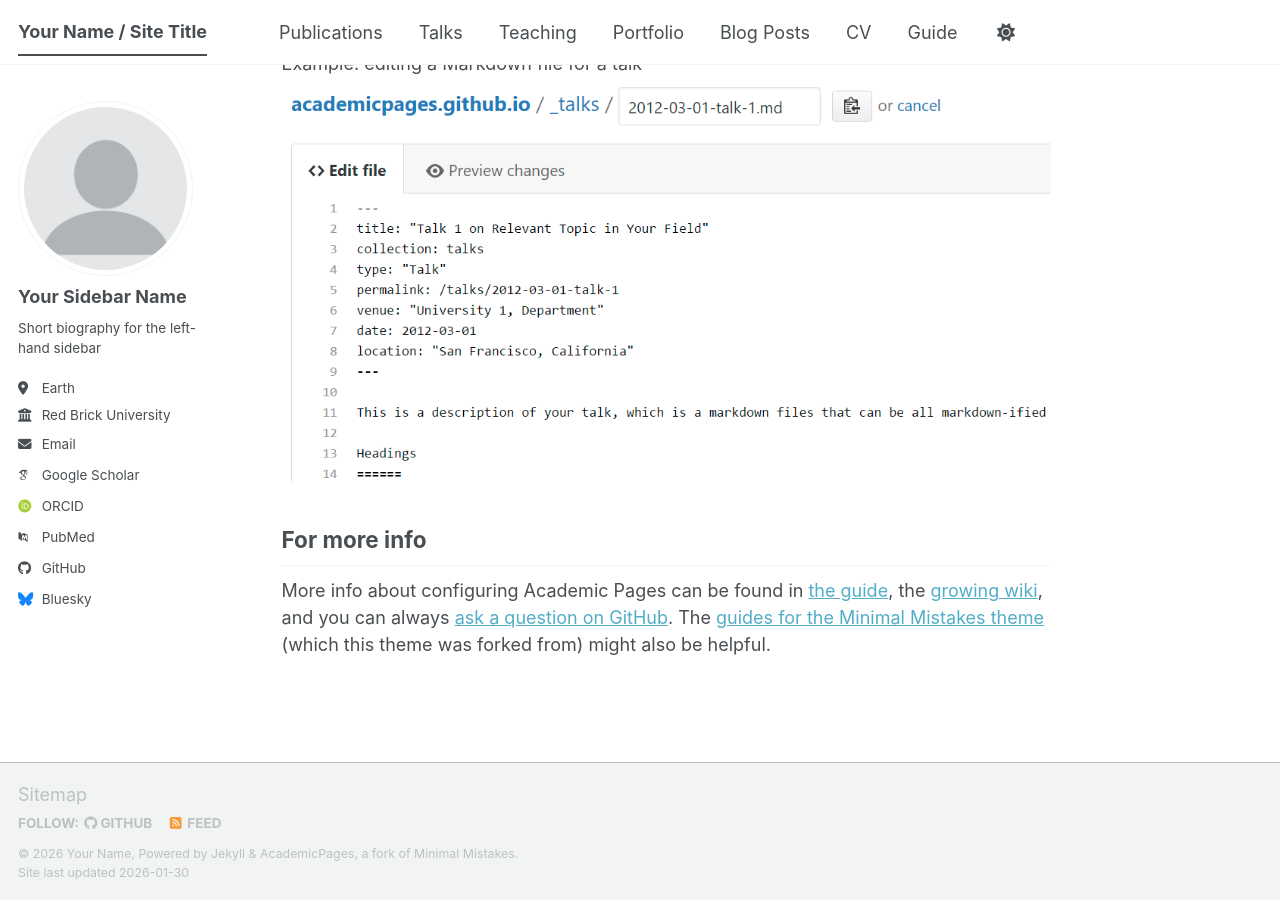
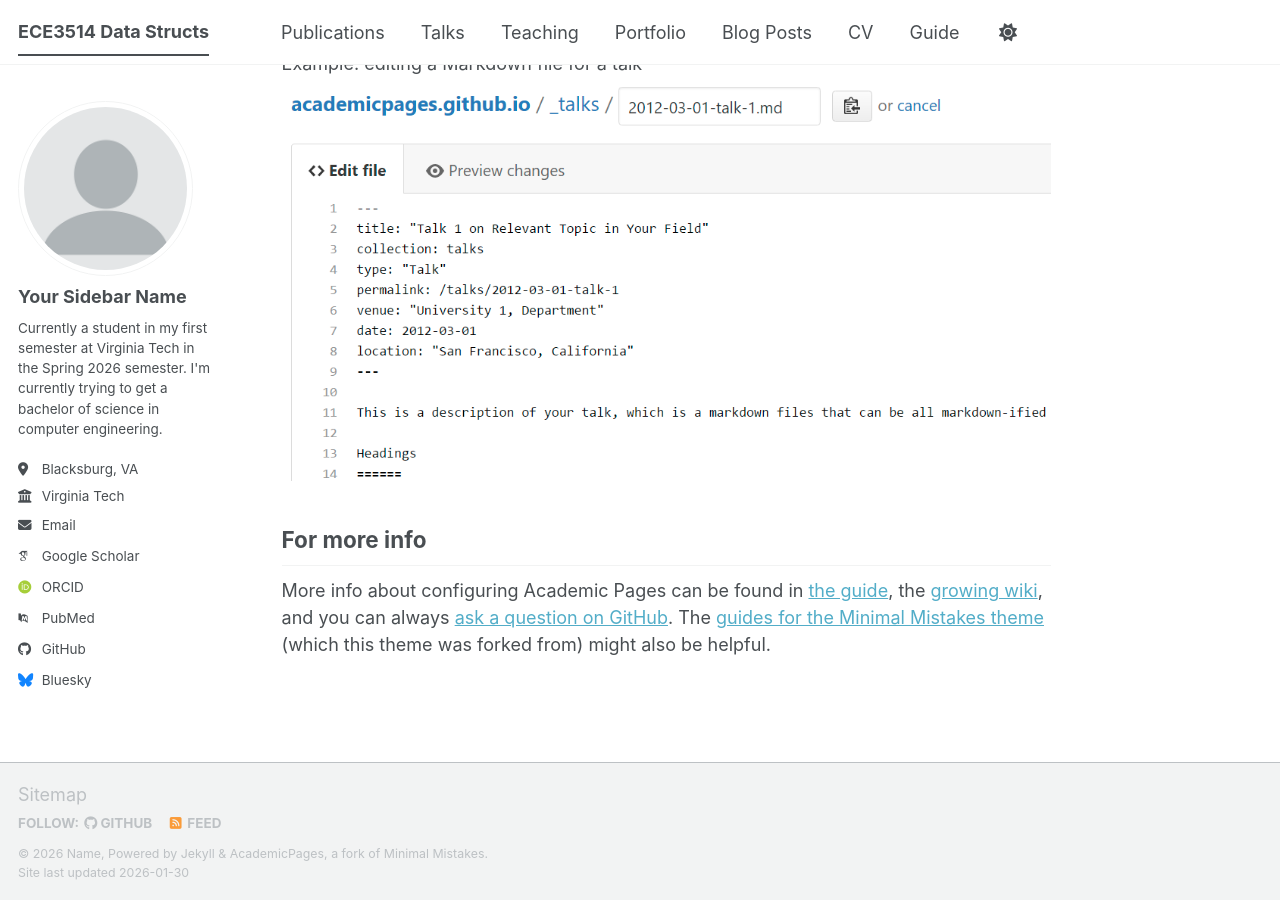
Before and after one commit to Baymax-Deadlock/Baymax-Deadlock.github.io, a Jekyll site: the page built from _pages/about.md, in a window 1280 px wide and 900 px high, scrolled down 2720 px. Built offline with Jekyll 4.4.1, drawn with Linux system fonts in a browser that asks for light colours; some web fonts are replaced; a script bundle is joined from its source files by our own code; library files that are not in the unit come from our copies.

Commit message:
_config.yml
Updated the sidebar

```diff
--- a/_config.yml
+++ b/_config.yml
@@ -9,9 +9,9 @@
 # Basic Site Settings
 locale                   : "en-US"
 site_theme               : "default" # The available themes options are "default", "air", "sunrise", "mint", "dirt" and "contrast"
-title                    : "Your Name / Site Title"
+title                    : "ECE3514 Data Structs"
 title_separator          : "-"
-name                     : &name "Your Name"
+name                     : &name "Name"
 description              : &description "Your Name's academic portfolio"   # Update this with a general description of your site, this is the default if not overridden by a page
 url                      : https://academicpages.github.io # The base hostname & protocol for your site e.g. "https://[your GitHub username].github.io",
                                                            # or if you already have some other page hosted on Github then use "https://[your GitHub username].github.io/[Your Repo Name]"
@@ -26,11 +26,11 @@ author:
   avatar           : "profile.png"
   name             : "Your Sidebar Name"
   pronouns         : # example: "she/her"
-  bio              : "Short biography for the left-hand sidebar"
-  location         : "Earth"
-  employer         : "Red Brick University"
+  bio              : "Currently a student in my first semester at Virginia Tech in the Spring 2026 semester. I'm currently trying to get a bachelor of science in computer engineering."
+  location         : "Blacksburg, VA"
+  employer         : "Virginia Tech"
   uri              : # URL
-  email            : "none@example.org"
+  email            : "edc47981@vt.edu"
 
   # Academic websites
   academia         : # URL
```
